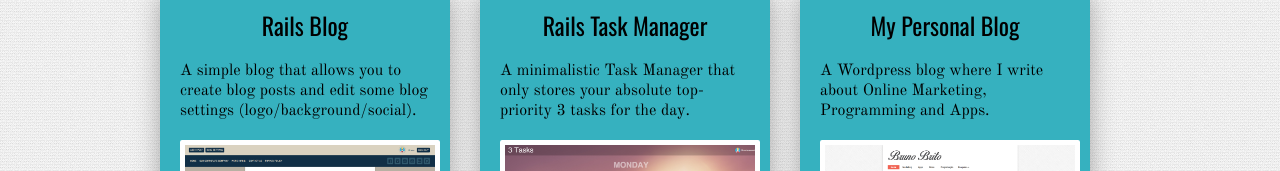
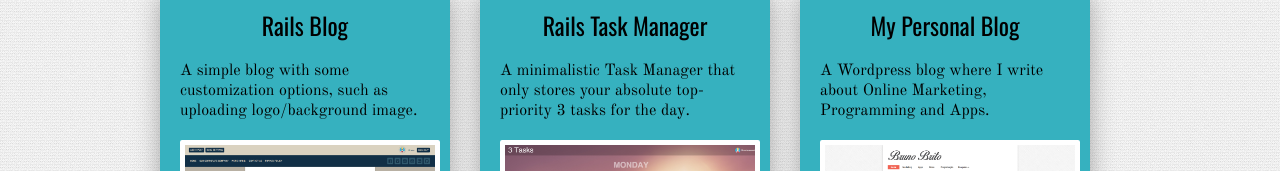
Before and after one commit to brunofbrito/business-card, a website: page index.html in a window 1280 px wide. Shown: the part 1171-1342 px from the top of the page. Drawn offline with nearby package versions, Linux system fonts and the light colour scheme.

Commit message:
Adds better description to blog rails project

```diff
--- a/index.html
+++ b/index.html
@@ -40,7 +40,7 @@
       <div class="project-list">
           <div class="project">
             <h1>Rails Blog</h1>
-            <p>A simple blog that allows you to create blog posts and edit some blog settings (logo/background/social).</p>
+            <p>A simple blog with some customization options, such as uploading logo/background image.</p>
             <a href="img/rails-blog.png" data-lightbox="image-3" data-title="Rails Blog"><img src="img/rails-blog.png" alt="Rails Blog thumbnail"></a>
             <a href="http://murmuring-sea-9192.herokuapp.com" class="have-a-look" target="_blank">Have a look</a>
           </div>
```
